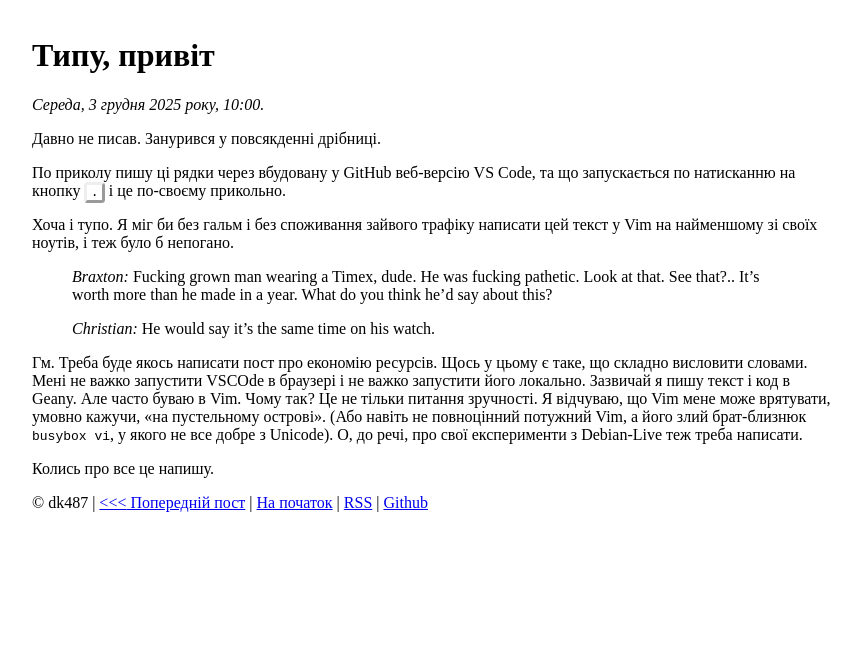
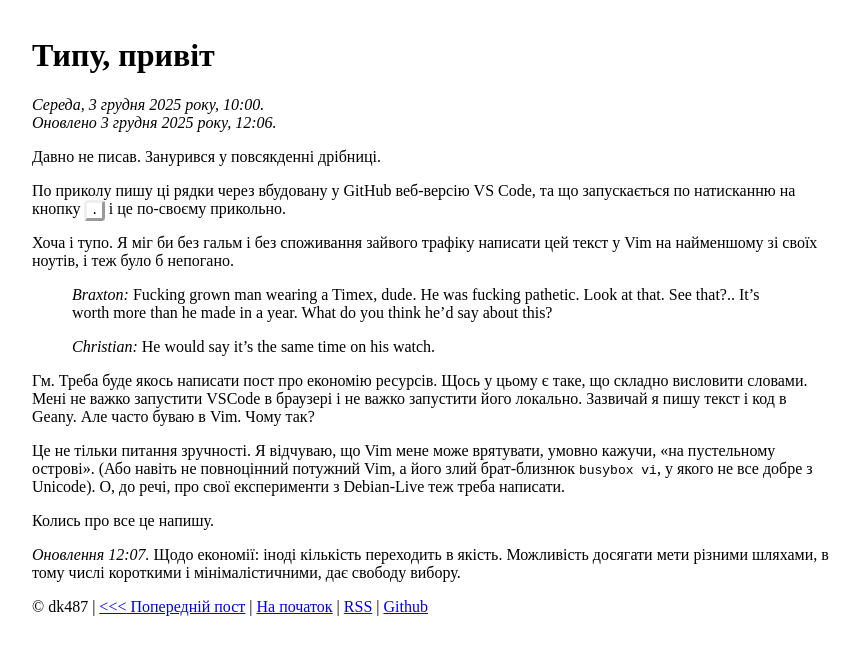
Before and after one commit to dk487/test.de.co.ua, a Jekyll site: the page built from _posts/2025/2025-12-03-hi-there.md, in a window 1280 px wide. Shown: the top 655 px of the page, without its empty margins (208-1069 px from the left). Built offline with Jekyll 4.4.1, drawn with Linux system fonts in a browser that asks for light colours.

Commit message:
Post update

```diff
--- a/_posts/2025/2025-12-03-hi-there.md
+++ b/_posts/2025/2025-12-03-hi-there.md
@@ -1,6 +1,7 @@
 ---
 title: Типу, привіт
 date: 2025-12-03 11:00:00 +03:00
+mtime: 2025-12-03 12:06:46 +02:00
 ---
 
 Давно не писав. Занурився у повсякденні дрібниці.
@@ -21,6 +22,10 @@ date: 2025-12-03 11:00:00 +03:00
 > He would say it’s the same time on his watch.
 </div>
 
-Гм. Треба буде якось написати пост про економію ресурсів. Щось у цьому є таке, що складно висловити словами. Мені не важко запустити VSCOde в браузері і не важко запустити його локально. Зазвичай я пишу текст і код в Geany. Але часто буваю в Vim. Чому так? Це не тільки питання зручності. Я відчуваю, що Vim мене може врятувати, умовно кажучи, «на пустельному острові». (Або навіть не повноцінний потужний Vim, а його злий брат-близнюк `busybox vi`, у якого не все добре з Unicode). О, до речі, про свої експерименти з Debian-Live теж треба написати.
+Гм. Треба буде якось написати пост про економію ресурсів. Щось у цьому є таке, що складно висловити словами. Мені не важко запустити VSCode в браузері і не важко запустити його локально. Зазвичай я пишу текст і код в Geany. Але часто буваю в Vim. Чому так?
+
+Це не тільки питання зручності. Я відчуваю, що Vim мене може врятувати, умовно кажучи, «на пустельному острові». (Або навіть не повноцінний потужний Vim, а його злий брат-близнюк `busybox vi`, у якого не все добре з Unicode). О, до речі, про свої експерименти з Debian-Live теж треба написати.
 
 Колись про все це напишу.
+
+_Оновлення 12:07._ Щодо економії: іноді кількість переходить в якість. Можливість досягати мети різними шляхами, в тому числі короткими і мінімалістичними, дає свободу вибору.
```
